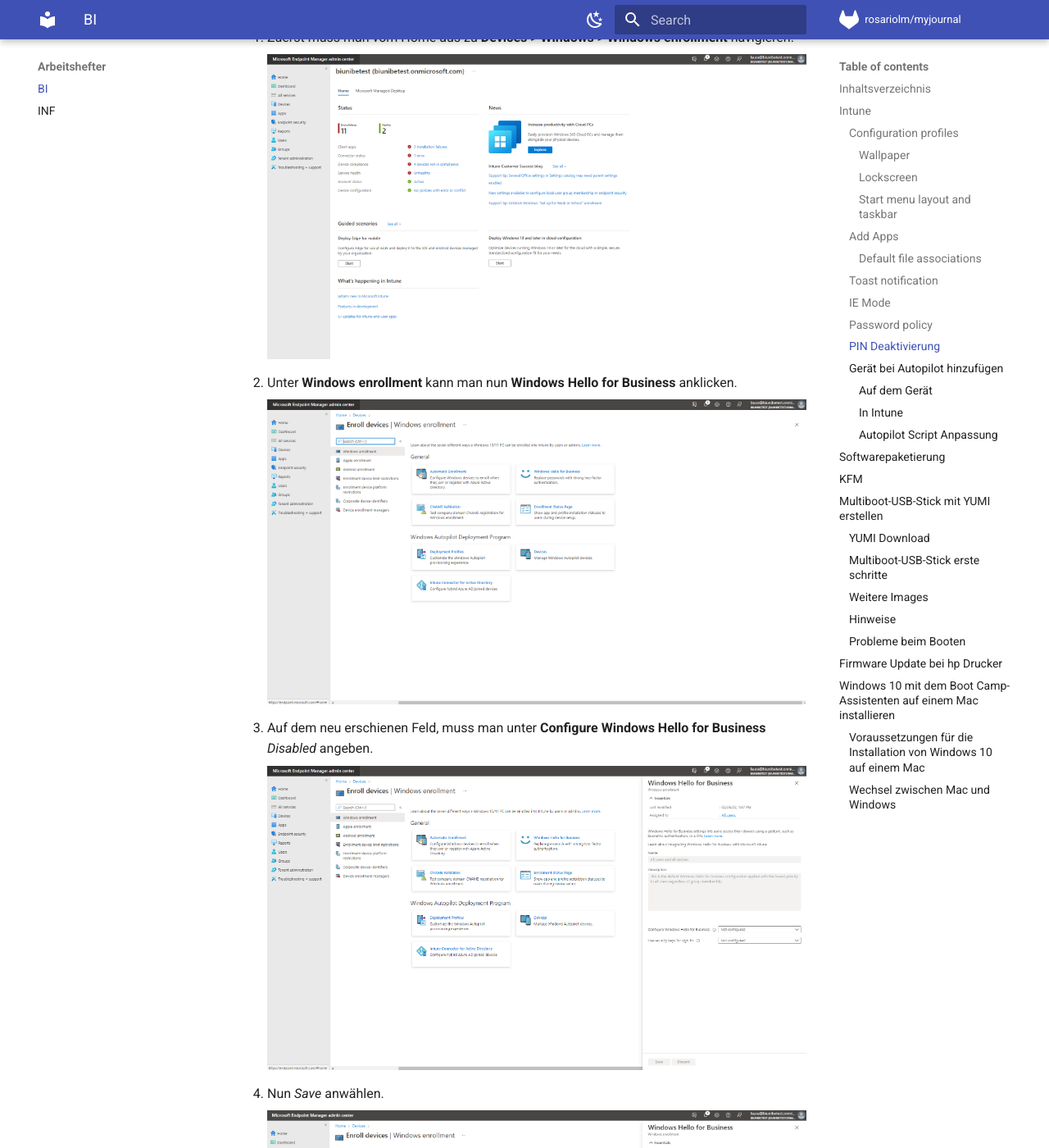
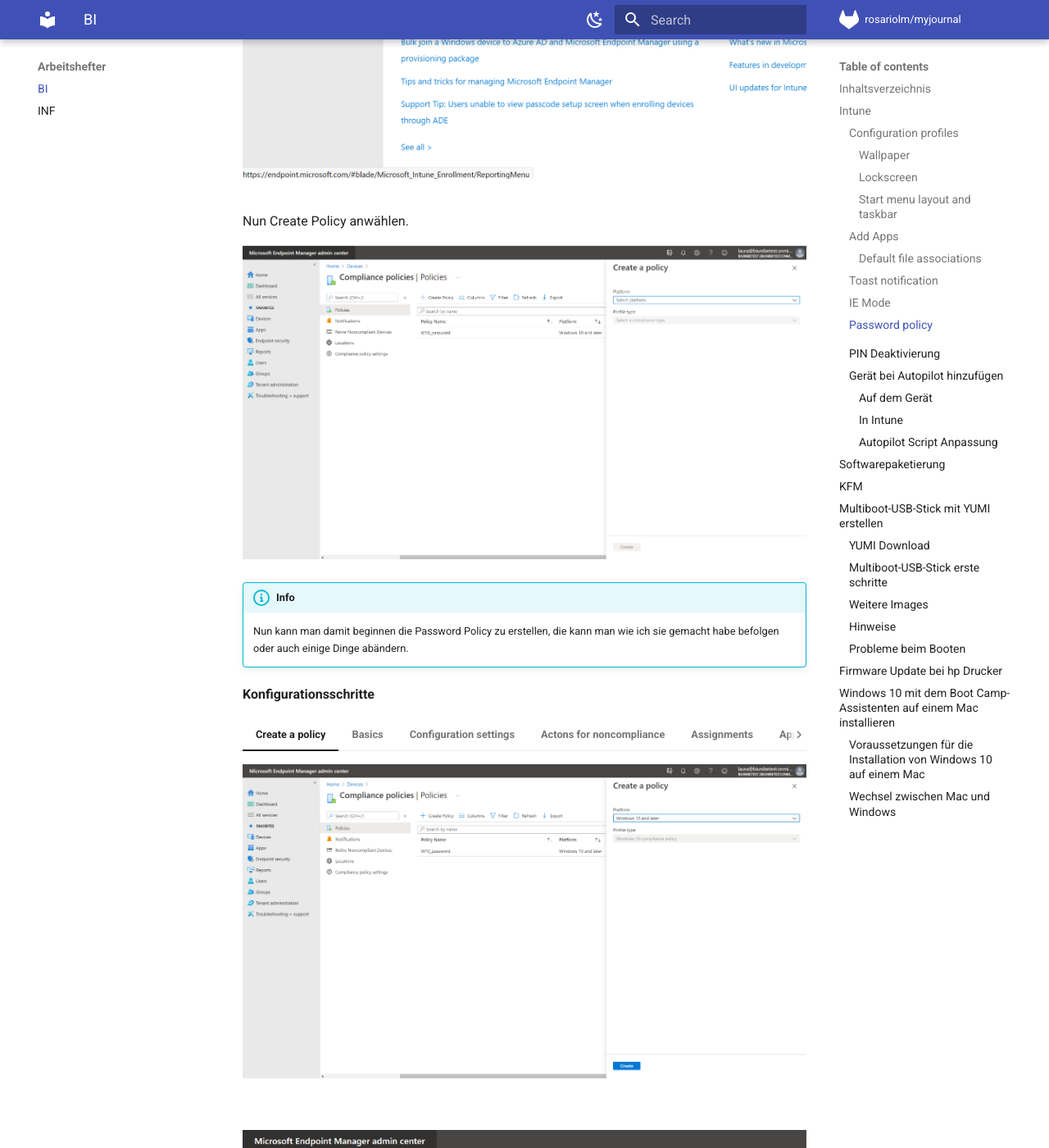
Before and after one commit to rosariolm/myjournal, an MkDocs documentation site: the page built from docs/aberichte/Bi/Arbeitsheft.md, in a window 1280 px wide and 1400 px high, scrolled down 2402 px. Shown: the whole window at 82% size. Built offline with MkDocs 1.6.1 and Material for MkDocs 9.7.7, drawn with Linux system fonts in a browser that asks for light colours; comment, search, counter and statistics services are not loaded; some of the changed text lies outside the part shown.

Commit message:
Arbeitsheft1.4

```diff
--- a/docs/aberichte/Bi/Arbeitsheft.md
+++ b/docs/aberichte/Bi/Arbeitsheft.md
@@ -85,6 +85,70 @@
 <a name="pwd"></a>
 ### Password policy
 
+Um eine Password Policy zu setzten, navigiere zu **Start > Devices > Compliance policies**.
+
+=== "Start"
+
+    ![Start](../../img/a/bi/start.png)
+
+=== "Devices"
+
+    ![Devices](../../img/a/bi/devices.png)
+
+=== "Compliance policies"
+
+    ![Compliance policies](../../img/a/bi/CPolicies.png)
+
+Nun Create Policy anwählen.
+
+![create policy](../../img/a/bi/createP.png)
+
+!!! info
+    Nun kann man damit beginnen die Password Policy zu erstellen, die kann man wie ich sie gemacht habe befolgen oder auch einige Dinge abändern.
+
+**Konfigurationsschritte**
+
+=== "Create a policy"
+
+    ![platform](../../img/a/bi/platform.png)
+
+=== "Basics"
+
+    ![basics](../../img/a/bi/basics.png)
+
+    ![basics1](../../img/a/bi/basics1.png)
+
+=== "Configuration settings"
+
+    ![configurationSettings](../../img/a/bi/configurationSettings.png)
+
+    ![configurationSettings1](../../img/a/bi/configurationSettings1.png)
+
+    ![configurationSettings2](../../img/a/bi/configurationSettings2.png)
+
+    ![configurationSettings3](../../img/a/bi/configurationSettings3.png)
+
+=== "Actons for noncompliance"
+
+    ![ActonsForNoncompliance](../../img/a/bi/ActonsForNoncompliance.png)
+
+=== "Assignments"
+
+    ![Assignments](../../img/a/bi/Assignments.png)
+
+    ![Assignments1](../../img/a/bi/Assignments1.png)
+
+=== "Applicability Rules"
+
+    ![ApplicabilityRules](../../img/a/bi/ApplicabilityRules.png)
+
+=== "Review + create"
+
+    ![R+C.](../../img/a/bi/R+C.png)
+
+
+
+![pwsPolicieSchluss](../../img/a/bi/pwsPolicieSchluss.png)
 ---
 
 <a name="PIN"></a>
@@ -322,6 +386,8 @@
 <a name="YUMIboot"></a>
 ### Probleme beim Booten
 
+Möchte man von einem USB-Stick aus booten, bekommt aber die Meldung "" kann man wie folgt vorgehen.
+
 ---
 
 <a name="FirmUp"></a>
```
